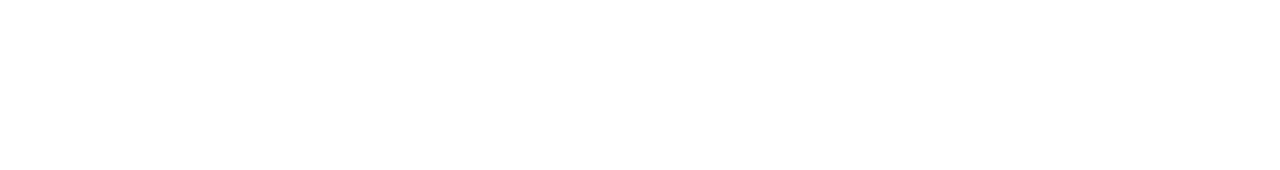
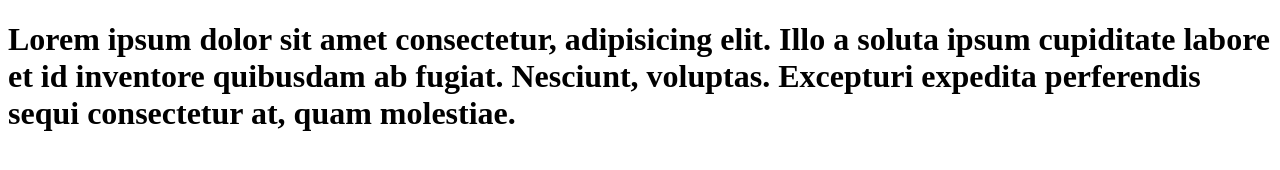
Before and after one commit to SirzechLuis/MyProyecto, a plain HTML site: page index.html in a window 1280 px wide. Drawn offline with Linux system fonts and the light colour scheme.

Commit message:
ahora el index tiene un lorem ipsum

```diff
--- a/index.html
+++ b/index.html
@@ -7,6 +7,6 @@
        <title>Document</title>
    </head>
    <body>
-
+       <h1>Lorem ipsum dolor sit amet consectetur, adipisicing elit. Illo a soluta ipsum cupiditate labore et id inventore quibusdam ab fugiat. Nesciunt, voluptas. Excepturi expedita perferendis sequi consectetur at, quam molestiae.</h1>
    </body>
    </html>
```
Also changed, not shown: style.css (added).
